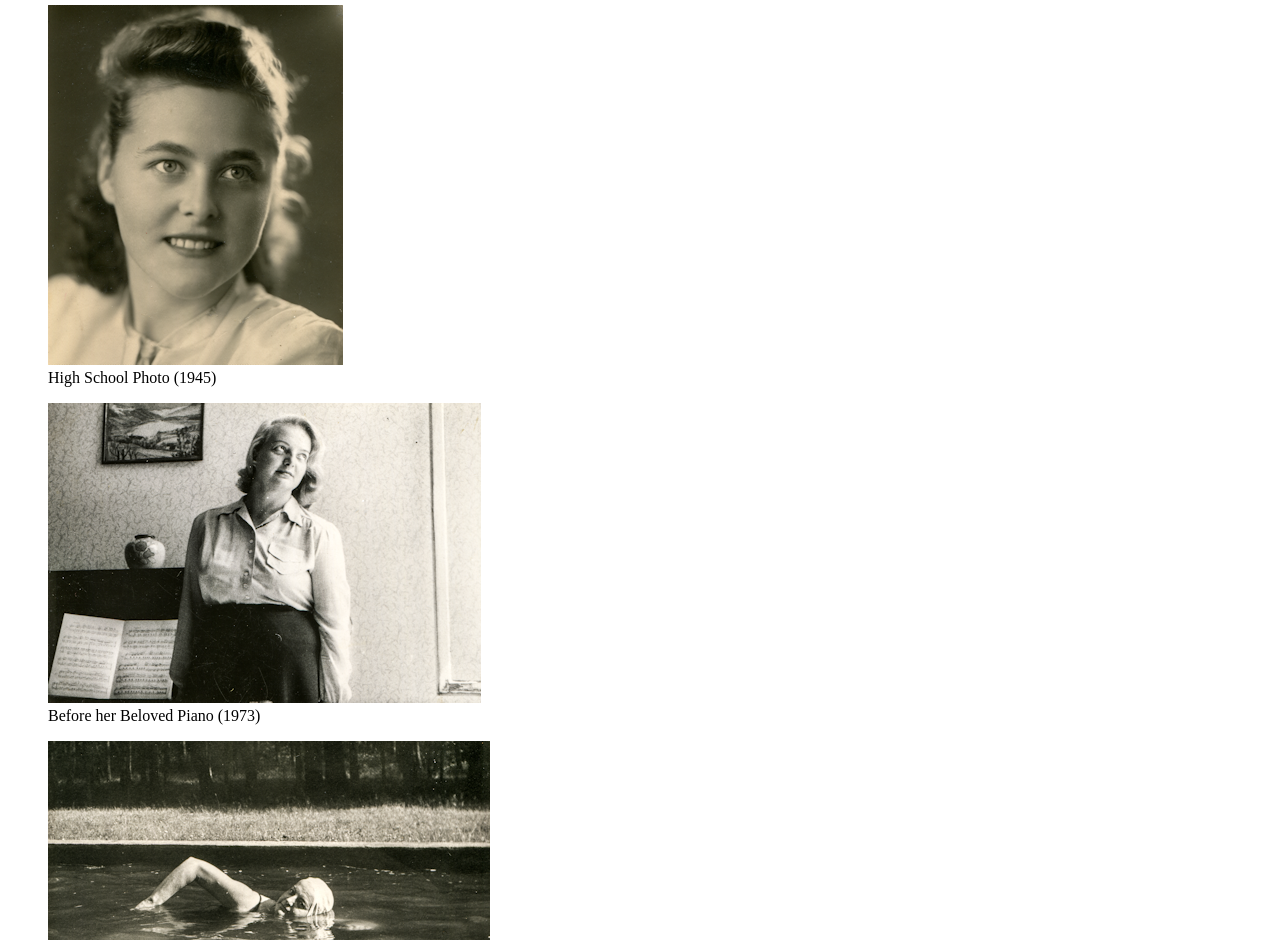
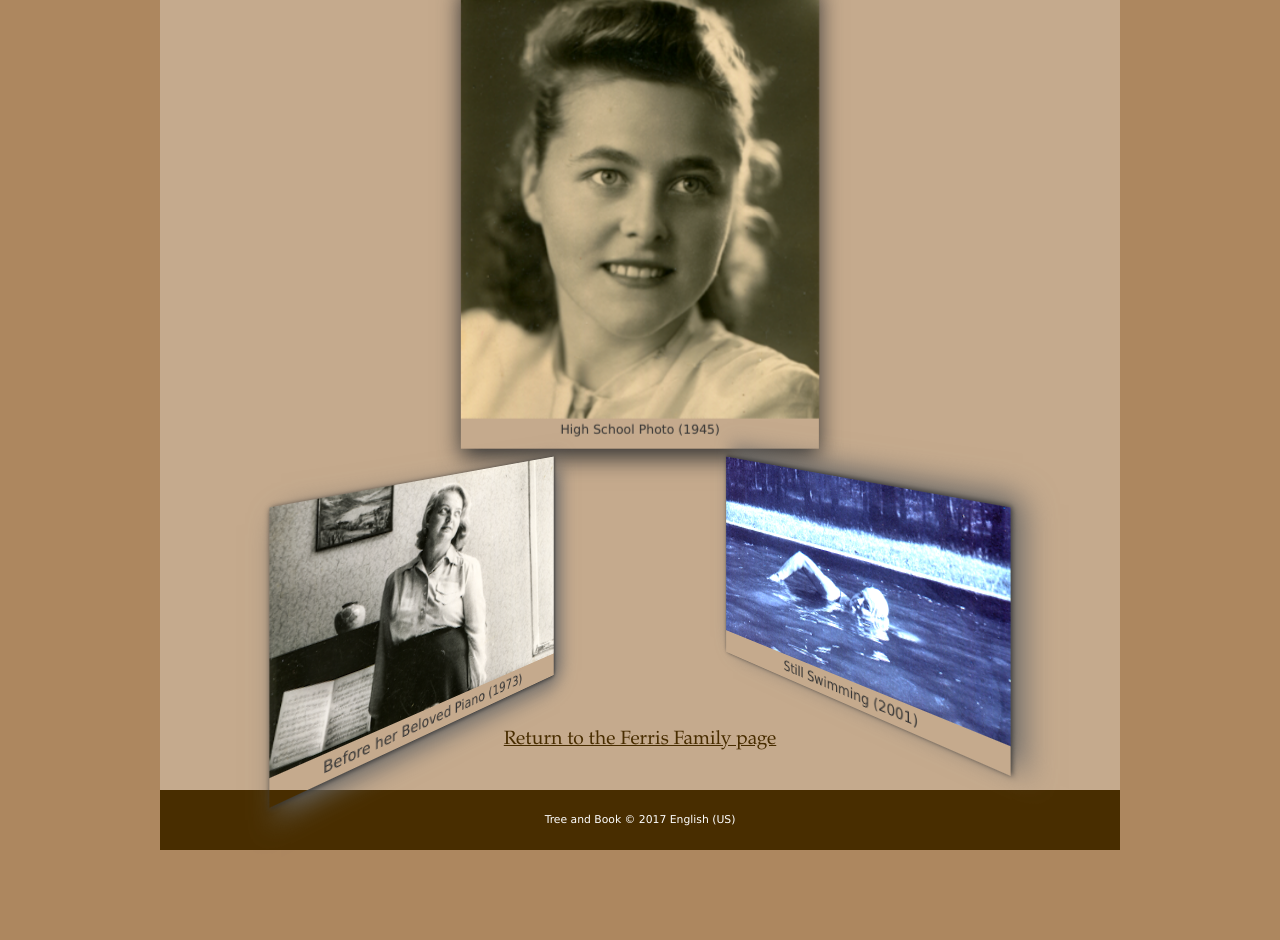
Before and after one commit to gjbarks/review-iv, a plain HTML site: page html/tb_kathleen.html in a window 1280 px wide. Shown: the part 348-1288 px from the top of the page. After the commit the page ends 1198 px from the top, so only its background shows below. Drawn offline with Linux system fonts and the light colour scheme.

Commit message:
completion

```diff
--- a/css/tb_visual4.css
+++ b/css/tb_visual4.css
@@ -15,7 +15,36 @@
 
 
 /* Transformation Styles */
+   article {
+      perspective: 800px;
+   }
 
+   figure#figure1 {
+      transform: translateZ(-120px)
+   }
 
+   figure#figure2 {
+      transform: translateY(-20px);
+      transform: rotateY(50deg);
+   }
+
+   figure#figure3 {
+      transform: translateY(-30px);
+      transform: rotateY(-50deg);
+   }
 
 /* Filter Styles */
+   figure#figure1 img {
+      -webkit-filter: saturate(1.3);
+      filter: saturate(1.3);
+   }
+
+   figure#figure2 img {
+      -webkit-filter: brightness(0.8), contrast(1.5);
+      filter: brightness(0.8), contrast(1.5);
+   }
+
+   figure#figure3 img {
+      -webkit-filter: hue-rotate(170deg) saturate(3) brightness(1.5);
+      filter: hue-rotate(170deg) saturate(3) brightness(1.5);
+   }
--- a/html/tb_kathleen.html
+++ b/html/tb_kathleen.html
@@ -14,7 +14,9 @@
    -->
    <meta charset="utf-8" />
    <title>Tree and Book: Kathleen Ferris</title>
-
+      <link href="../css/tb_base.css" rel="stylesheet" />
+      <link href="../css/tb_styles4.css" rel="stylesheet" />
+      <link href="../css/tb_visual4.css" rel="stylesheet" />
 </head>
 
 <body>
```
